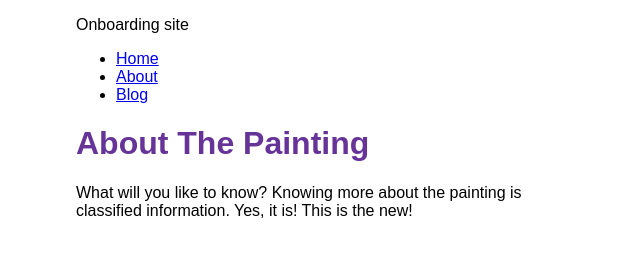
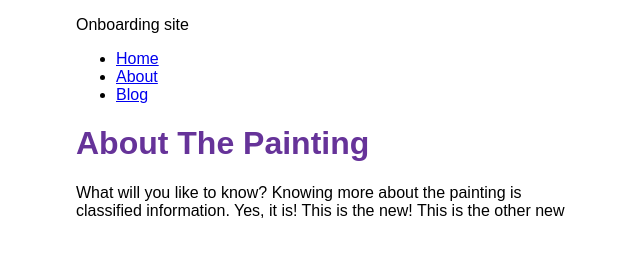
Before and after one commit to labifrancis/onboarding, a Gatsby site: page /about in a window 1280 px wide. Shown: the whole page, without its empty margins (314-954 px from the left). Built offline with nearby package versions, Linux system fonts and the light colour scheme; Gatsby itself is replaced by a stand-in of ours.

Commit message:
Update about.js

```diff
--- a/src/pages/about.js
+++ b/src/pages/about.js
@@ -4,7 +4,7 @@
 const AboutPage = () => {
   return (
     <Layout pageTitle="About The Painting">
-      <p> What will you like to know? Knowing more about the painting is classified information. Yes, it is! This is the new!  </p>
+      <p> What will you like to know? Knowing more about the painting is classified information. Yes, it is! This is the new! This is the other new  </p>
     </Layout>
   )
 }
```
